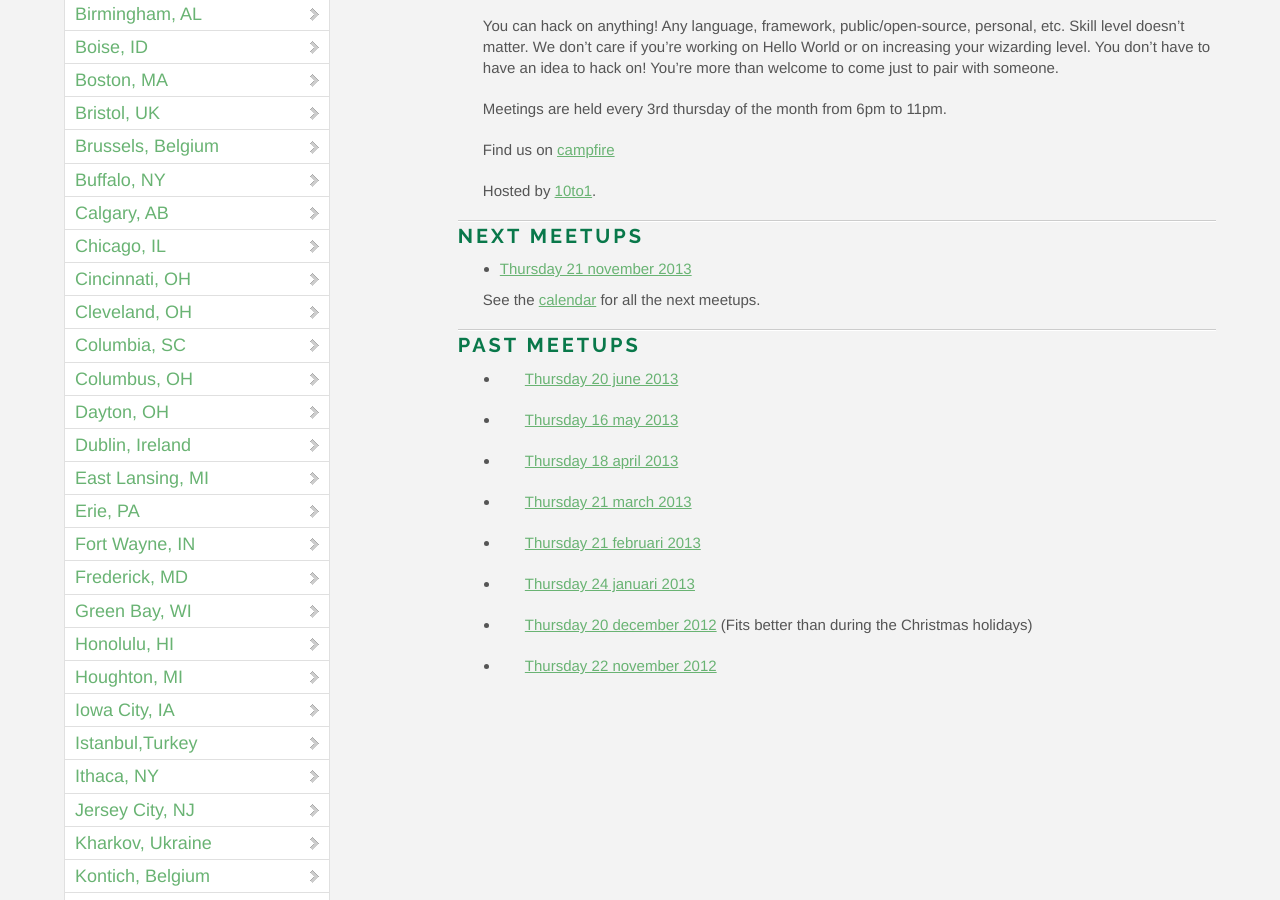
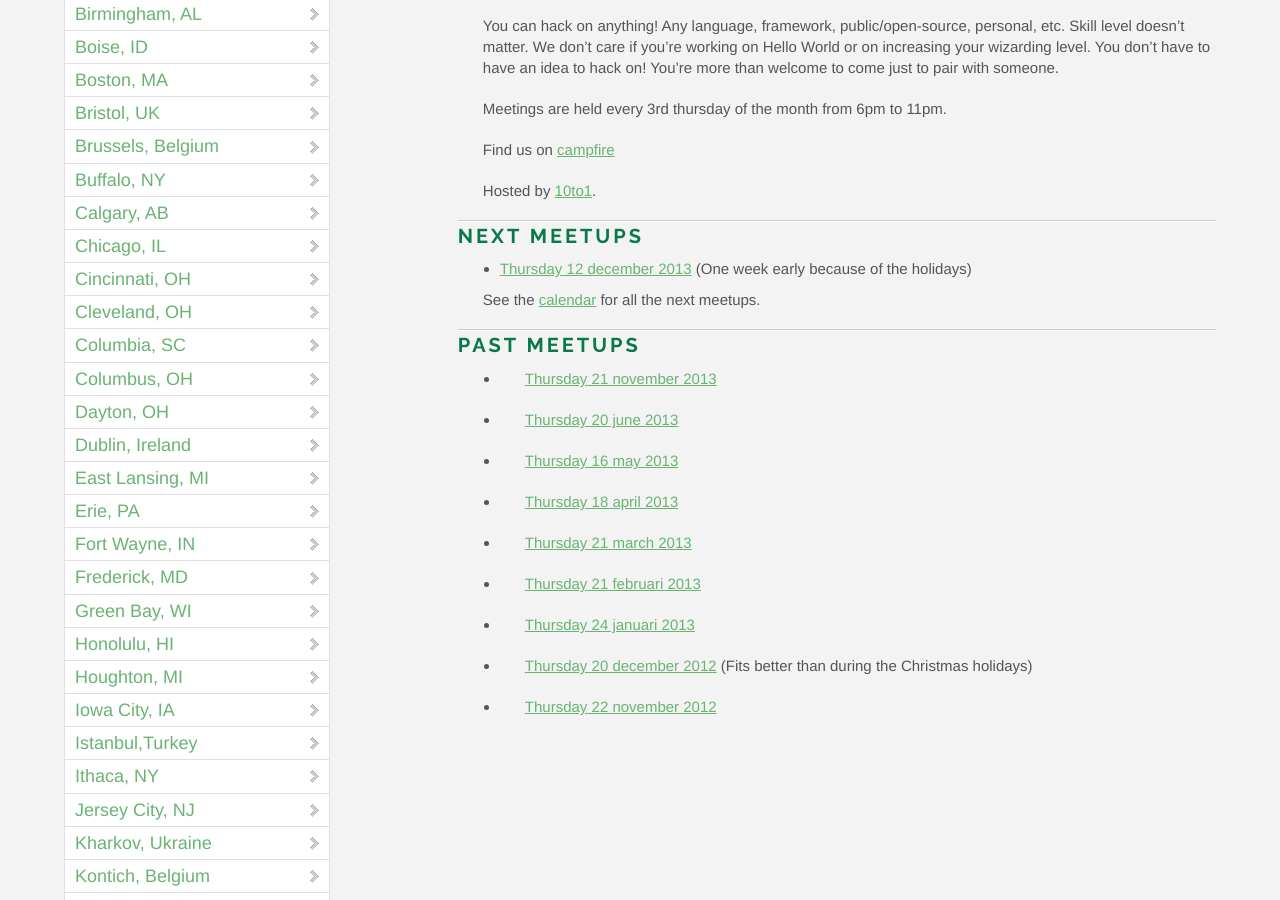
Before and after one commit to OpenHack/openhack.github.com, a Jekyll site: the page built from kontich/index.markdown, in a window 1280 px wide and 900 px high, scrolled down 550 px. Built offline with Jekyll 4.4.1, drawn with Linux system fonts in a browser that asks for light colours; nearby versions of some CDN libraries; Markdown is read by kramdown in place of the engine named in the settings; comment, search, counter and statistics services are not loaded.

Commit message:
Add december Openhack Kontich

```diff
--- a/kontich/index.markdown
+++ b/kontich/index.markdown
@@ -23,11 +23,13 @@ Hosted by [10to1](http://10to1.be).
 
 ### Next meetups
 
-- [Thursday 21 november 2013](https://plus.google.com/events/cunj4ep8gskbj4ee3cof9ipuubg)
+- [Thursday 12 december 2013](https://plus.google.com/events/ckuuuh73g22rnn9li0eptb3ueg8) (One week early because of the holidays)
 
 See the [calendar](https://www.google.com/calendar/embed?src=74bgcbj8qtbqkcdj8iggp5grdc%40group.calendar.google.com&ctz=Europe/Brussels) for all the next meetups.
 
 ### Past meetups
+
+- [Thursday 21 november 2013](https://plus.google.com/events/cunj4ep8gskbj4ee3cof9ipuubg)
 
 - [Thursday 20 june 2013](https://plus.google.com/events/cokhr0ks7a11te86kodgud9g9ho)
 
```
